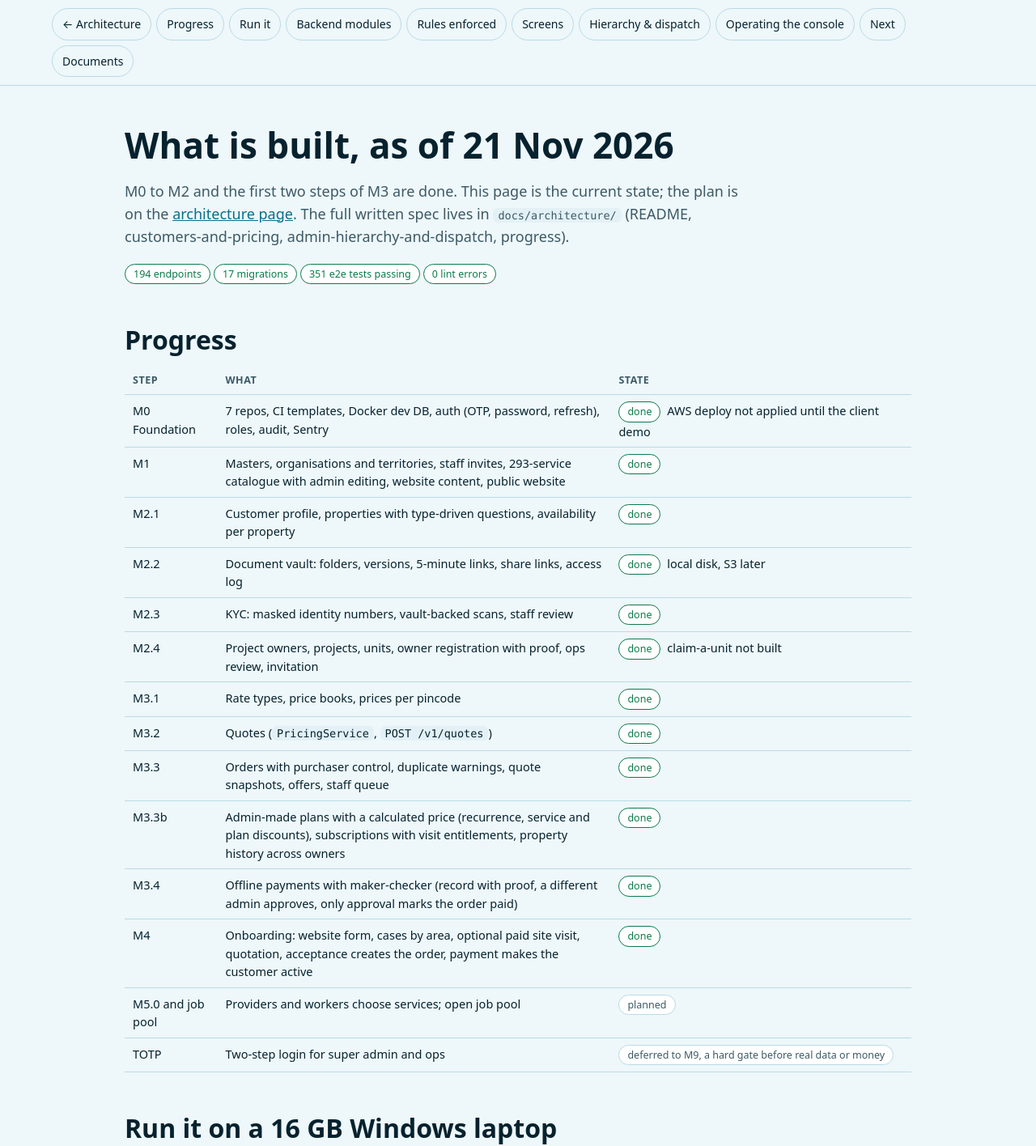
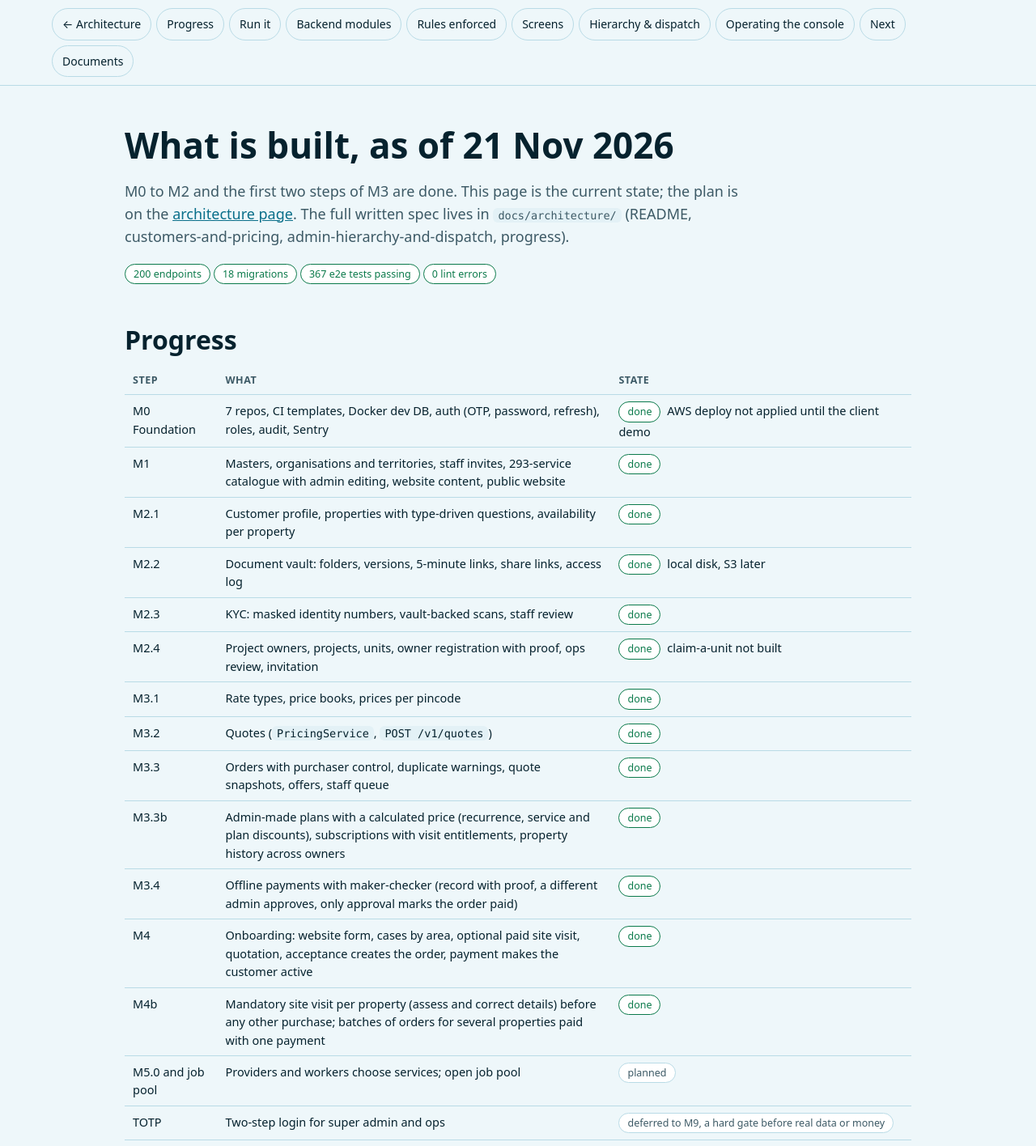
Before and after one commit to Abdeali-Sayadawala/mpd-handbook-developer, a plain HTML site: page status.html in a window 1280 px wide. Shown: the top 1416 px of the page at 81% size. Drawn offline with Linux system fonts and the light colour scheme.

Commit message:
docs/feat: mandatory site visit and batch payments
Co-Authored-By: Claude Sonnet 5.5 <noreply@anthropic.com>

```diff
--- a/status.html
+++ b/status.html
@@ -39,7 +39,7 @@ pre{padding:12px 14px;overflow-x:auto;border:1px solid var(--line)}
 <main class="wrap">
 <h1>What is built, as of 21 Nov 2026</h1>
 <p class="lede">M0 to M2 and the first two steps of M3 are done. This page is the current state; the plan is on the <a href="index.html">architecture page</a>. The full written spec lives in <code>docs/architecture/</code> (README, customers-and-pricing, admin-hierarchy-and-dispatch, progress).</p>
-<p><span class="pill ok">194 endpoints</span><span class="pill ok">17 migrations</span><span class="pill ok">351 e2e tests passing</span><span class="pill ok">0 lint errors</span></p>
+<p><span class="pill ok">200 endpoints</span><span class="pill ok">18 migrations</span><span class="pill ok">367 e2e tests passing</span><span class="pill ok">0 lint errors</span></p>
 
 <h2 id="progress">Progress</h2>
 <table>
@@ -56,6 +56,7 @@ pre{padding:12px 14px;overflow-x:auto;border:1px solid var(--line)}
 <tr><td>M3.3b</td><td>Admin-made plans with a calculated price (recurrence, service and plan discounts), subscriptions with visit entitlements, property history across owners</td><td><span class="pill ok">done</span></td></tr>
 <tr><td>M3.4</td><td>Offline payments with maker-checker (record with proof, a different admin approves, only approval marks the order paid)</td><td><span class="pill ok">done</span></td></tr>
 <tr><td>M4</td><td>Onboarding: website form, cases by area, optional paid site visit, quotation, acceptance creates the order, payment makes the customer active</td><td><span class="pill ok">done</span></td></tr>
+<tr><td>M4b</td><td>Mandatory site visit per property (assess and correct details) before any other purchase; batches of orders for several properties paid with one payment</td><td><span class="pill ok">done</span></td></tr>
 <tr><td>M5.0 and job pool</td><td>Providers and workers choose services; open job pool</td><td><span class="pill later">planned</span></td></tr>
 <tr><td>TOTP</td><td>Two-step login for super admin and ops</td><td><span class="pill later">deferred to M9, a hard gate before real data or money</span></td></tr>
 </table>
```
Also changed, not shown: 3 other files.
